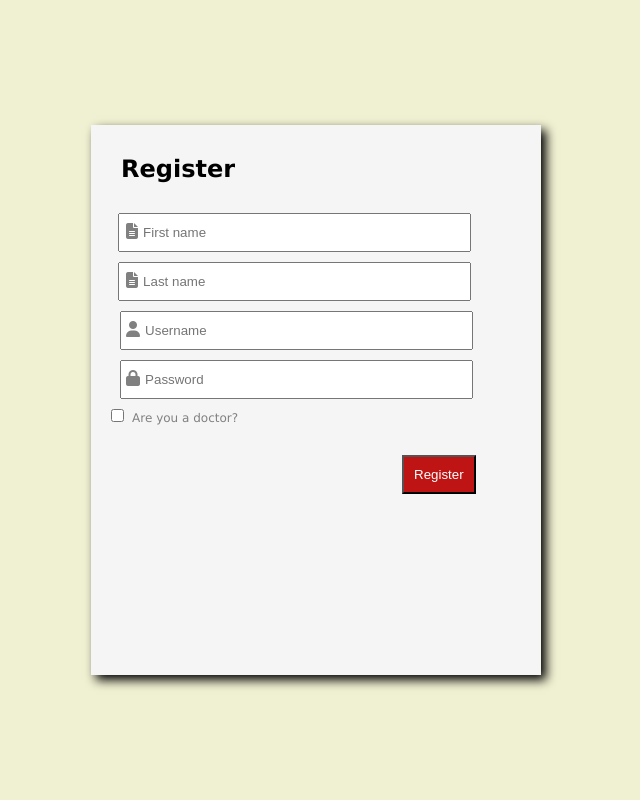
After one commit to Xantus10/My_healthcare, a Flask app: page /register in a window 1280 px wide. The commit adds this page. Shown: the whole page, without its empty margins (324-964 px from the left). Run offline with Flask 3, Linux system fonts and the light colour scheme; some libraries are stand-ins or nearby versions.

Commit message:
Added login+register html+css

```diff
--- a/app.py
+++ b/app.py
@@ -7,6 +7,32 @@ import dbHandler
 # FUTURE TODO: Will have to handle - what if doctor deletes his account and user has open login window with availible doctor and then he scheldules an appointment with him and other corner cases
 
 app = Flask(__name__)
+
+
+@app.route('/login', methods=['GET', 'POST'])
+def loginPage():
+  if request.method == 'GET':
+    return render_template('login.html', retmsg='')
+  elif request.method == 'POST':
+    pass # Make log in and redirect to loggedin
+
+
+@app.route('/register', methods=['GET', 'POST'])
+def registerPage():
+  if request.method == 'GET':
+    return render_template('register.html', retmsg='')
+  elif request.method == 'POST':
+    firstName = request.form.get('firstName')
+    lastName = request.form.get('lastName')
+    username = request.form.get('username')
+    password = request.form.get('password')
+    isDoctor = True if request.form.get('isDoctor') == 'yes' else False
+    if isDoctor:
+      spec = request.form.get('specialization')
+      if not spec:
+        return render_template('register.html', retmsg='Specialization field missing!')
+    # Validate all input, check for username already being present and push to DB
+
 
 
 @app.route('/favicon.ico')
--- /dev/null
+++ b/static/scripts/login.js
@@ -0,0 +1 @@
+/* Make the js check for all values are submitted, do the same for register */
--- /dev/null
+++ b/static/scripts/register.js
@@ -0,0 +1,13 @@
+function showSpec() {
+  let checkbox = document.getElementById('isDoctor');
+  let spec = document.getElementById('specialization');
+  let speci = document.getElementById('specI');
+
+  if (checkbox.checked) {
+    spec.style.display = "inline-block";
+    speci.style.display = "var(--fa-display,inline-block)";
+  } else {
+    spec.style.display = "none";
+    speci.style.display = "none";
+  }
+}
--- a/static/styles/default.css
+++ b/static/styles/default.css
@@ -8,6 +8,11 @@ html {
   background-color: rgb(240, 240, 210);
 }
 
+body {
+  height: 100%;
+  margin: 0px;
+}
+
 button {
   cursor: pointer;
 }
--- a/static/styles/index.css
+++ b/static/styles/index.css
@@ -56,7 +56,7 @@ h1 {
 }
 
 div.content {
-  flex: 3;
+  flex: 4;
   width: 90%;
   background-color: whitesmoke;
   display: flex;
--- /dev/null
+++ b/static/styles/register.css
@@ -0,0 +1,66 @@
+div.pageWrapper {
+  display: flex;
+  justify-content: center;
+  align-items: center;
+  width: 100%;
+  height: 100%;
+}
+
+h2 {
+  margin-left: 20px;
+}
+
+div.container {
+  width: 450px;
+  height: 550px;
+  box-shadow: 5px 5px 10px black;
+  background-color: whitesmoke;
+  padding: 10px;
+}
+
+input[type="text"] {
+  padding: 10px 0px 10px 23px;
+  width: 82%;
+  color: grey !important;
+  margin-top: 10px;
+}
+
+input[type="checkbox"] {
+  margin-top: 10px;
+  margin-left: 10px;
+}
+
+label {
+  font-size: 12px;
+  color: grey
+}
+
+input[type="password"] {
+  padding: 10px 0px 10px 23px;
+  width: 82%;
+  color: grey !important;
+  margin-top: 10px;
+}
+
+input[type="submit"] {
+  background-color: rgb(190, 20, 20);
+  padding: 10px;
+  color: white !important;
+  cursor: pointer;
+  margin-top: 10px;
+  margin-left: 70%;
+}
+
+i {
+  position: relative !important;
+  left: 25px !important;
+  color: grey !important;
+}
+
+#specialization {
+  display: none;
+}
+
+#specI {
+  display: none;
+}
--- a/templates/index.html
+++ b/templates/index.html
@@ -36,8 +36,7 @@
       </div>
       <div class="registerContainer">
         <h4>Register now!</h4>
-        <a href="/reigster"><button><i class="fa-solid fa-plus"></i> Patient</button></a>
-        <a href="/reigster?doc=yes"><button><i class="fa-solid fa-plus"></i> Doctor</button></a>
+        <a href="/register"><button><i class="fa-solid fa-plus"></i> Register</button></a>
       </div>
     </div>
     <div class="footer">
--- /dev/null
+++ b/templates/register.html
@@ -0,0 +1,35 @@
+<!DOCTYPE html>
+<html lang="en">
+<head>
+  <meta charset="UTF-8">
+  <meta name="viewport" content="width=device-width, initial-scale=1.0">
+  <link rel="stylesheet" href='{{ url_for("static", filename="styles/default.css") }}'>
+  <link rel="stylesheet" href='{{ url_for("static", filename="styles/register.css") }}'>
+  <script src="https://kit.fontawesome.com/692dafed5c.js" crossorigin="anonymous"></script>
+  <script src='{{ url_for("static", filename="scripts/register.js") }}'></script>
+  <title>Healthcare</title>
+</head>
+<body>
+  <div class="pageWrapper">
+    <div class="container">
+      <h2>Register</h2>
+      <form action="/register" method="post">
+        <i class="fa-solid fa-file-lines"></i>
+        <input type="text" name="firstName" id="firstName" placeholder="First name"><br>
+        <i class="fa-solid fa-file-lines"></i>
+        <input type="text" name="lastName" id="lastName" placeholder="Last name"><br>
+        <i class="fa-solid fa-user"></i>
+        <input type="text" name="username" id="username" placeholder="Username"><br>
+        <i class="fa-solid fa-lock"></i>
+        <input type="password" name="password" id="password" placeholder="Password"><br>
+        <input type="checkbox" name="isDoctor" id="isDoctor" value="yes" onclick="showSpec();">
+        <label for="isDoctor">Are you a doctor?</label><br><br>
+        <i id="specI" class="fa-solid fa-notes-medical"></i>
+        <input type="text" name="specialization" id="specialization" placeholder="Specialization (surgeon, pediatrician, etc.)">
+        <input type="submit" value="Register">
+        <p>{{retmsg}}</p>
+      </form>
+    </div>
+  </div>
+</body>
+</html>
```
Also changed, not shown: static/styles/login.css (added, +48 -0 lines), templates/login.html (added, +26 -0 lines).
